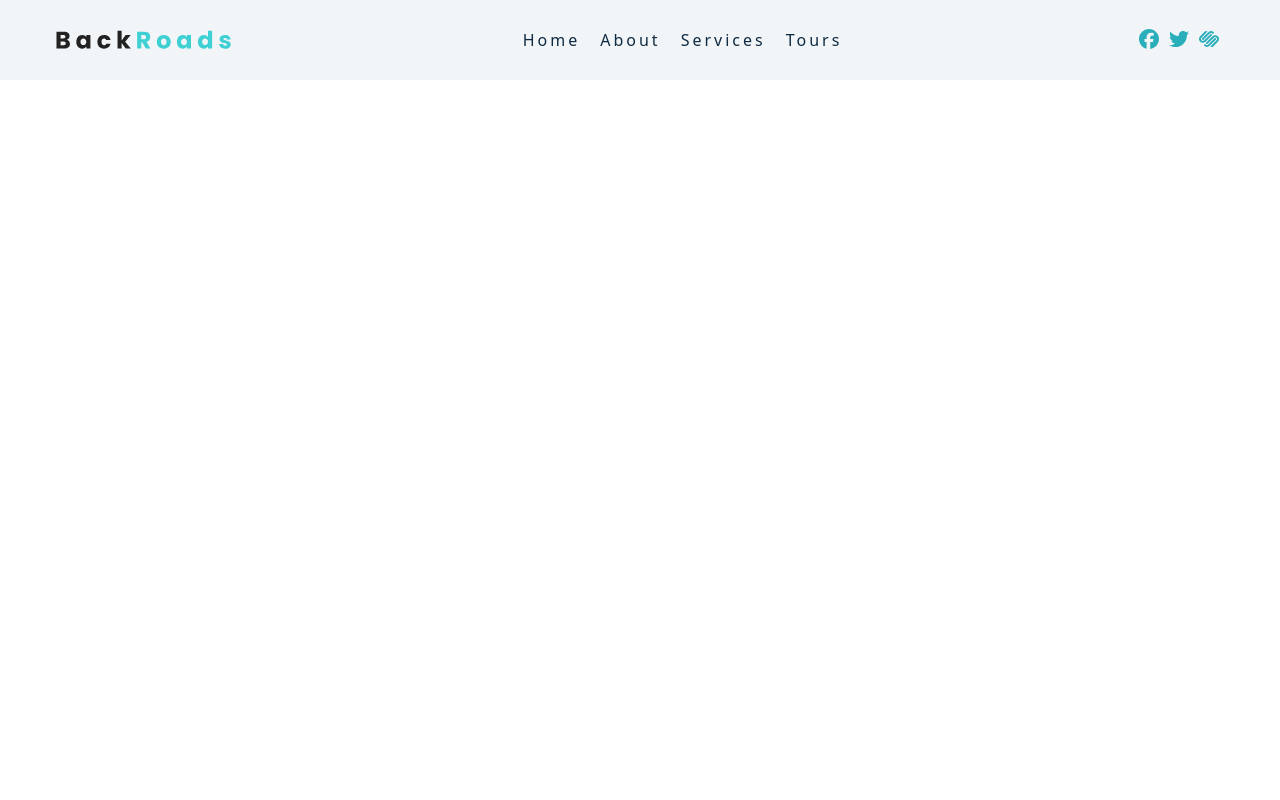
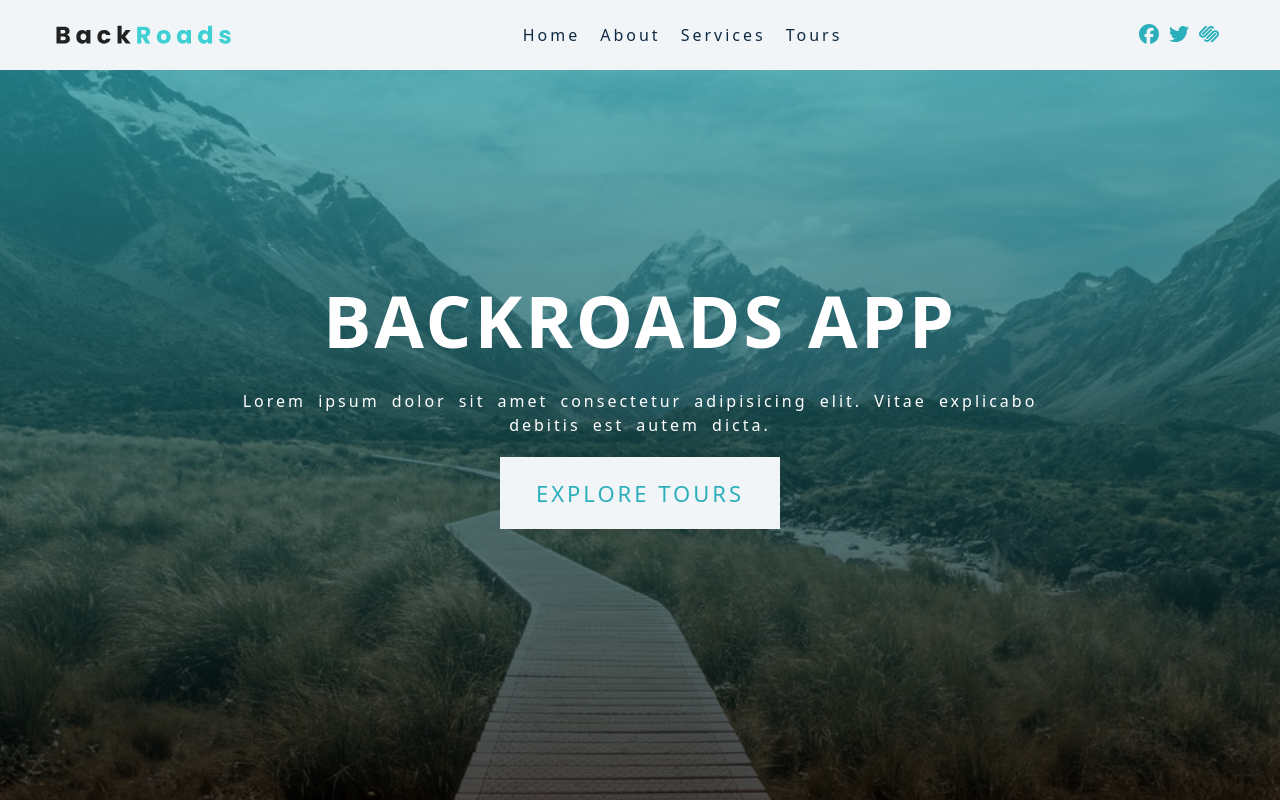
Before and after one commit to mohamedelkashef15/backroads, a React (Vite) app: page / in a window 1280 px wide. Built offline with nearby package versions, Linux system fonts and the light colour scheme.

Commit message:
Add home screen

```diff
--- a/src/components/Header/Header.tsx
+++ b/src/components/Header/Header.tsx
@@ -1,9 +1,11 @@
+import HomeScreen from "../HomeScreen/HomeScreen";
 import Navbar from "../Navbar/Navbar";
 
 function Header() {
   return (
     <header className="header">
       <Navbar />
+      <HomeScreen />
     </header>
   );
 }
--- a/src/components/HomeScreen/HomeScreen.tsx
+++ b/src/components/HomeScreen/HomeScreen.tsx
@@ -0,0 +1,15 @@
+import styles from "./HomeScreen.module.scss";
+
+function HomeScreen() {
+  return (
+    <div className={styles.headerContent}>
+      <h1>BACKROADS APP</h1>
+      <p>Lorem ipsum dolor sit amet consectetur adipisicing elit. Vitae explicabo debitis est autem dicta.</p>
+      <a href="#tours" className="btn btn-primary">
+        EXPLORE TOURS
+      </a>
+    </div>
+  );
+}
+
+export default HomeScreen;
--- /dev/null
+++ b/src/components/HomeScreen/homescreen.module.scss
@@ -0,0 +1,38 @@
+.headerContent {
+  height: 100vh;
+  background: url("../../images/main.jpeg") center center/cover no-repeat;
+  display: flex;
+  flex-direction: column;
+  justify-content: center;
+  align-items: center;
+  color: #fff;
+  position: relative;
+
+  &::before {
+    content: "";
+    background: linear-gradient(to bottom, rgba(42, 175, 187, 0.7), rgba(0, 0, 0, 0.7));
+    position: absolute;
+    top: 0;
+    left: 0;
+    width: 100%;
+    height: 100%;
+  }
+
+  * {
+    z-index: 1;
+  }
+
+  h1 {
+    font-size: 72px;
+    letter-spacing: 3px;
+  }
+
+  p {
+    margin: 20px 0;
+    max-width: 800px;
+    letter-spacing: 3px;
+    word-spacing: 5px;
+    text-align: center;
+    line-height: 1.5;
+  }
+}
--- a/src/components/Navbar/Navbar.module.scss
+++ b/src/components/Navbar/Navbar.module.scss
@@ -1,7 +1,12 @@
 @import "../../global.scss";
-
+.navbar * {
+  z-index: 10;
+}
 .navbar {
   background-color: $bg-primary;
+  position: fixed;
+  width: 100%;
+  z-index: 1;
 }
 
 .nav {
@@ -11,7 +16,7 @@
   max-width: 1200px;
   margin: auto;
   padding: 0 1rem;
-  height: 80px;
+  height: 70px;
   ul {
     display: flex;
 
--- a/src/global.scss
+++ b/src/global.scss
@@ -1,4 +1,4 @@
-$cyan: #2aaeba;
+$cyan: #2aafbb;
 $dark-blue: #0f2a42;
 $light-blue: #617d98;
 $bg-primary: #f1f5f8;
@@ -27,3 +27,22 @@ ul {
 a {
   text-decoration: none;
 }
+
+.btn {
+  padding: 20px 35px;
+}
+
+.btn.btn-primary {
+  color: $cyan;
+  background-color: $bg-primary;
+  font-size: 22px;
+  letter-spacing: 3px;
+  border: 1px solid $bg-primary;
+
+  &:hover {
+    background-color: transparent;
+    color: $bg-primary;
+    border: 1px solid $bg-primary;
+    transition: all 0.5s ease;
+  }
+}
```
Also changed, not shown: src/components/HomeScreen/homescreen.scss (deleted).
